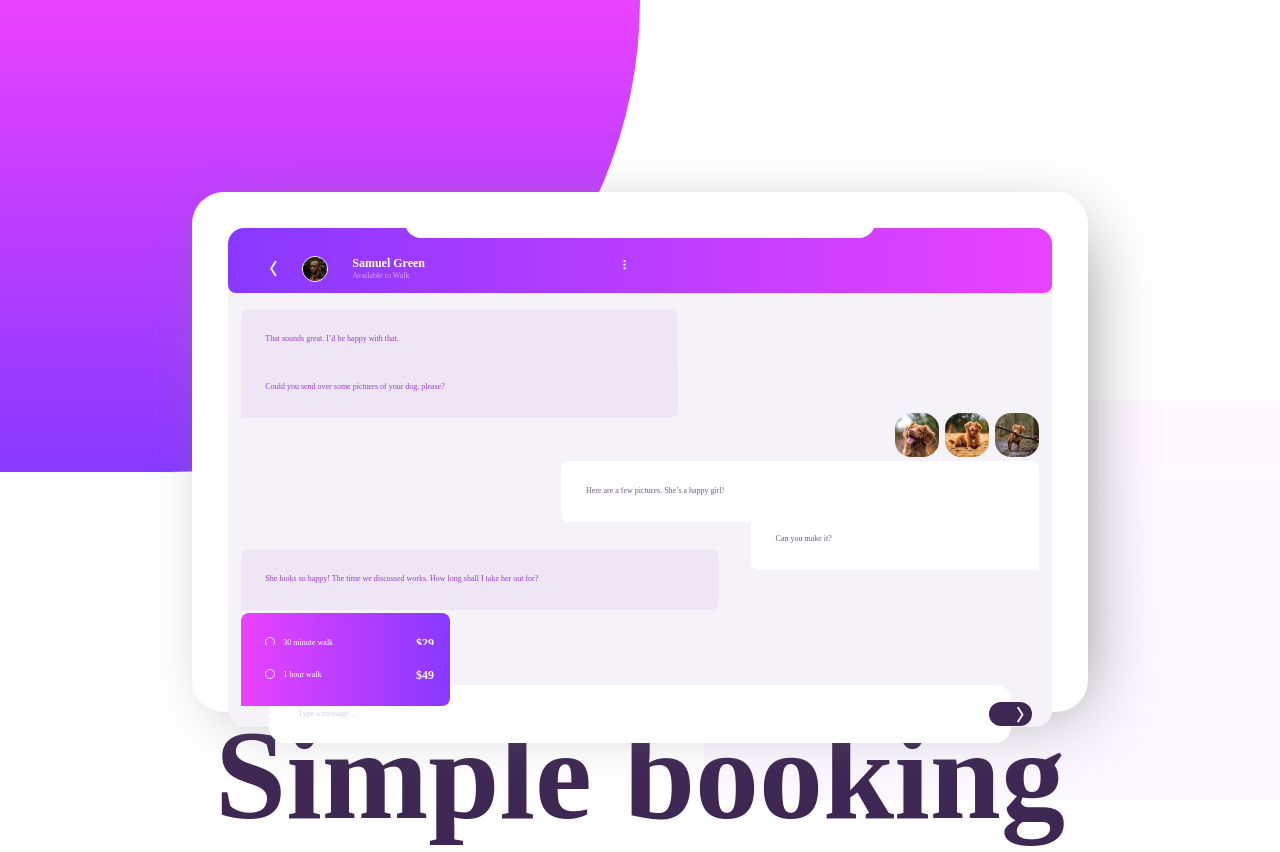
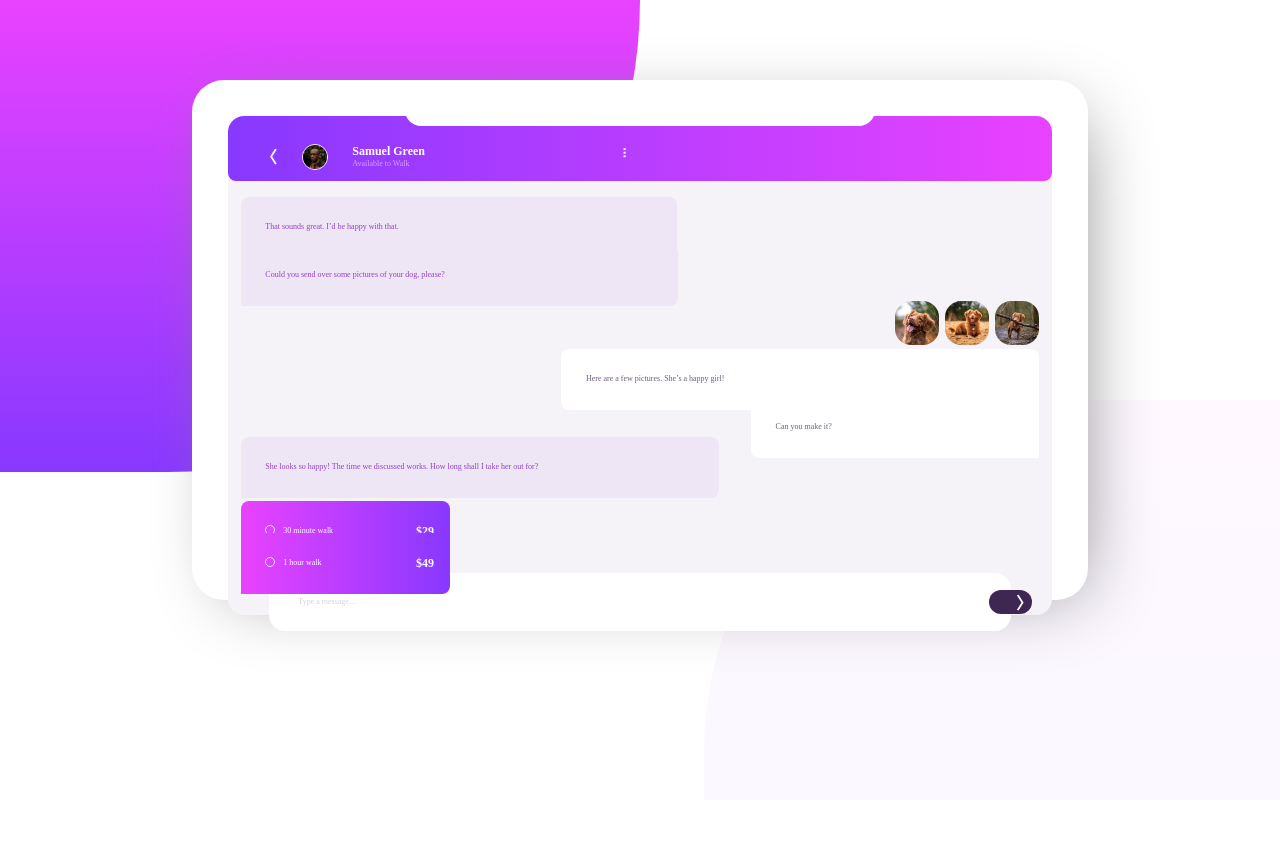
Before and after one commit to Jank1510/Chat-app-css-illustration-master, a plain HTML site: page index.html in a window 1280 px wide. Shown: the top 852 px of the page. Drawn offline with Linux system fonts and the light colour scheme.

Commit message:
Update style.css

```diff
--- a/style.css
+++ b/style.css
@@ -86,18 +86,17 @@ body {
         display: flex;
         display: block;
         text-align: center;
-        margin-top: -23vh;
     }
 
     #telefono {
-        width: 70%;
-        height: 65%;
-        background-color: white;
-        box-shadow: 15px 15px 75px -25px gray;
-        position: absolute;
-        margin-top: 15%;
-        margin-left: 15%;
-        border-radius: 2rem;
+        width: 70vw;
+height: 65vh;
+background-color: white;
+box-shadow: 15px 15px 75px -25px gray;
+position: absolute;
+margin-top: 10vh;
+margin-left: 15vw;
+border-radius: 2rem;
     }
 
     #figuraMorada {
```
